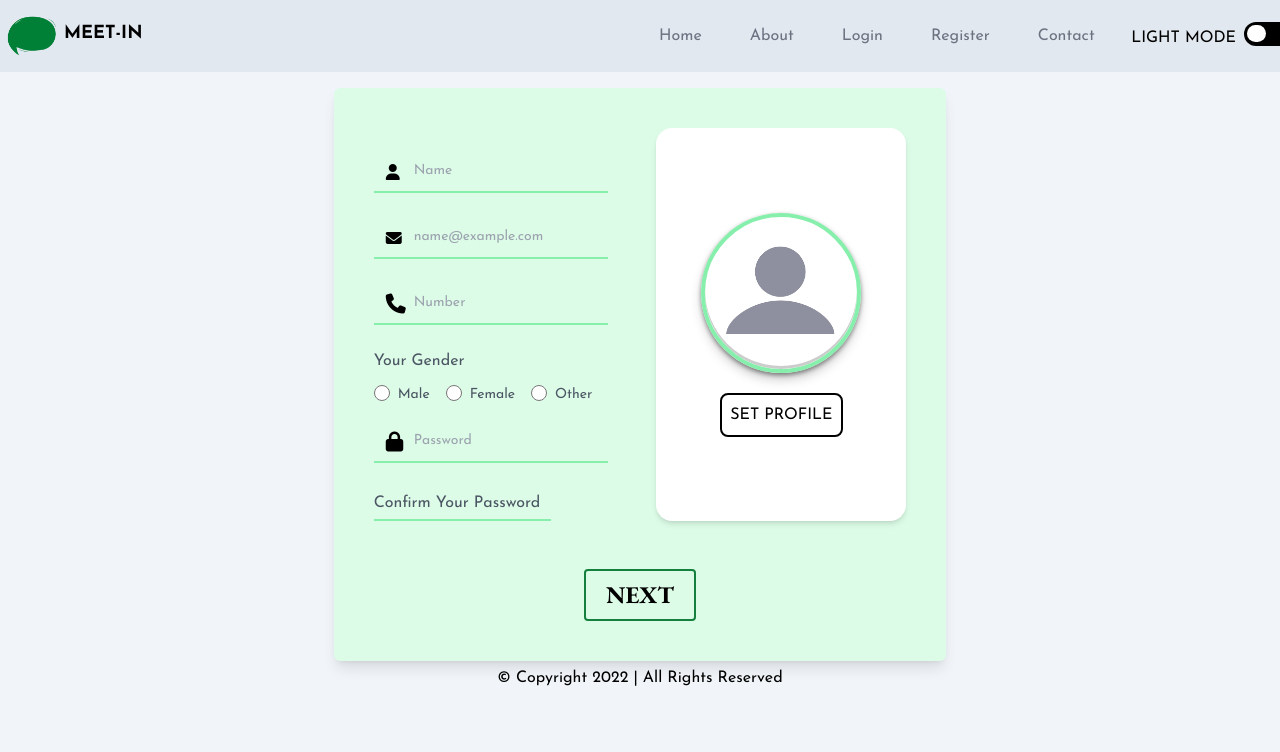
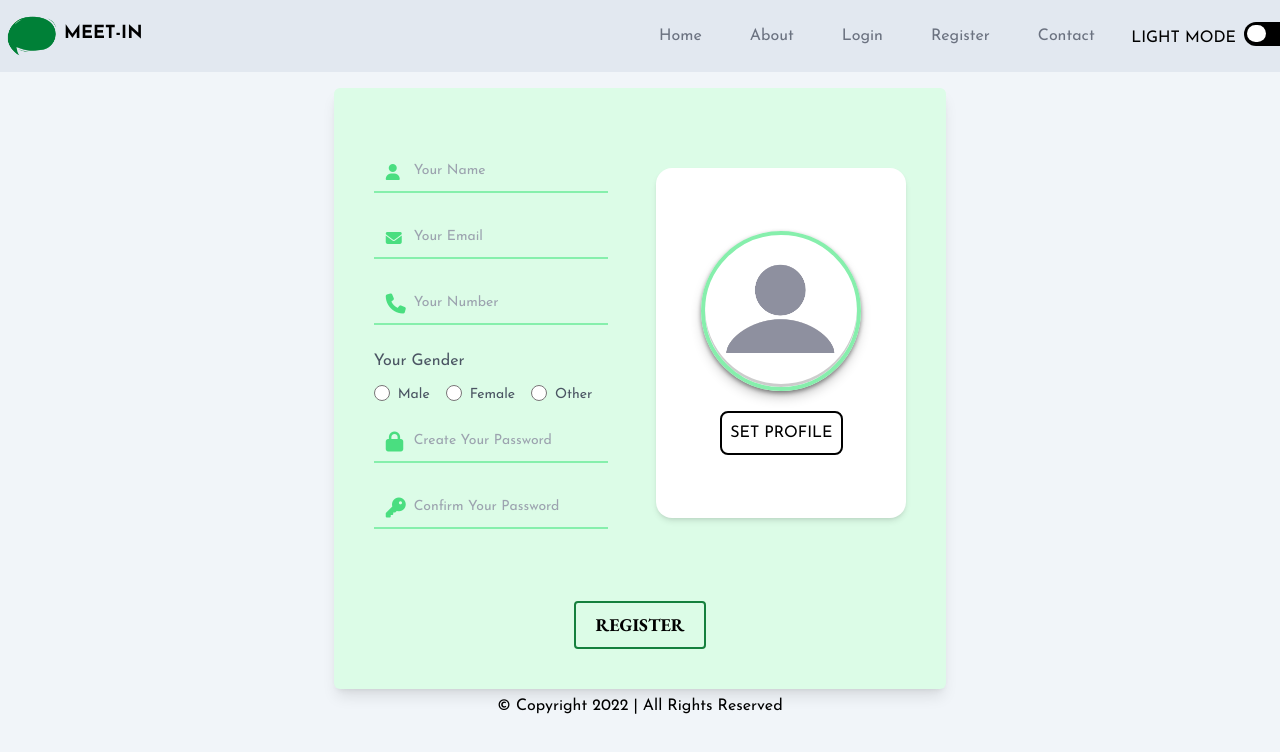
Before and after one commit to vaibhav537/GURUCOOL, a Next.js app: page /components/TeacherRegister in a window 1280 px wide. Shown: the top 752 px of the page. Built offline with nearby package versions, Linux system fonts and the light colour scheme; a web font is replaced by a local one.

Commit message:
Done with some changes on 29 dec

```diff
--- a/package.json
+++ b/package.json
@@ -15,12 +15,8 @@
     "mongoose": "^6.7.5",
     "next": "13.0.6",
     "next-themes": "^0.2.1",
-    "primeicons": "^6.0.1",
-    "primereact": "^8.7.3",
     "react": "18.2.0",
-    "react-avatar-edit": "^1.2.0",
     "react-dom": "18.2.0",
-    "react-image-crop": "^10.0.9",
     "react-toastify": "^9.1.1",
     "socket.io": "^4.5.4"
   },
--- a/pages/components/Radio.jsx
+++ b/pages/components/Radio.jsx
@@ -21,7 +21,7 @@ const Radio = () => {
   }
 
   return (
-    <div className="flex flex-col bg-slate-100 dark:bg-slate-600 h-screen mb-[50px] transition-all duration-1000">
+    <div className="flex flex-col bg-slate-100 dark:bg-slate-600 h-screen mb-[50px] ro transition-all duration-1000">
       <div className="flex mt-20">
         <span className={`transition-all w-[20rem] duration-300 font-bold ml-[250px] mr-[5s0px] mt-[20px] ${isActive?"text-slate-700 dark:text-slate-300 text-2xl": "text-green-500  text-3xl"}`}>
           Register As Teacher
--- /dev/null
+++ b/pages/components/TeacherCategory.jsx
@@ -0,0 +1,9 @@
+import React from 'react'
+
+const TeacherCategory = () => {
+  return (
+    <div>TeacherCategory</div>
+  )
+}
+
+export default TeacherCategory
--- a/pages/components/TeacherRegister.jsx
+++ b/pages/components/TeacherRegister.jsx
@@ -1,5 +1,4 @@
 import React, { useState } from "react";
-
 const TeacherRegister = () => {
   const [src, setSrc] = useState("/images/Blank.png");
   const [imgClass, setImgClass] = useState("mt-3");
@@ -12,21 +11,21 @@ const TeacherRegister = () => {
   };
   return (
     <>
-      <div className="flex justify-center items-center transition-all duration-1000">
+      <div className="flex justify-center items-center transition-all duration-1000 ">
         <div className="rounded-md p-10  shadow-lg dark:bg-green-900 mt-4 bg-green-100">
-          <form method="post" className="flex flex-col">
+          <form method="post" className="flex flex-col ">
             <div className="flex">
               <div className="mt-[23px]">
                 <div className="relative">
                   <div className="relative mb-6 ">
                     <div className="absolute inset-y-0 left-0 flex items-center pl-3 pointer-events-none">
-                      <i className="fa-solid fa-user"></i>
+                      <i className="fa-solid fa-user  text-green-400"></i>
                     </div>
                     <input
                       type="text"
                       id="name"
-                      className="text-gray-900 text-sm focus:border-b-4 transition-all duration-300 border-b-2 border-green-300 bg-green-100 block w-full pl-10 p-2.5  dark:border-gray-600 dark:placeholder-gray-400 dark:text-white outline-none"
-                      placeholder="Name"
+                      className="text-green-800 text-sm focus:border-b-4 transition-all duration-300 border-b-2 border-green-300 bg-green-100 block w-full pl-10 p-2.5  dark:placeholder:text-green-300 dark:bg-green-900 dark:text-green-200 outline-none"
+                      placeholder="Your Name"
                       autoComplete="off"
                     />
                   </div>
@@ -34,28 +33,27 @@ const TeacherRegister = () => {
                 <div className="relative">
                   <div className="relative mb-6 ">
                     <div className="absolute inset-y-0 left-0 flex items-center pl-3 pointer-events-none">
-                      <i className="fa-solid fa-envelope"></i>
+                      <i className="fa-solid fa-envelope  text-green-400"></i>
                     </div>
                     <input
                       type="email"
                       id="email"
-                      className="text-gray-900 text-sm focus:border-b-4 transition-all duration-300 border-b-2 border-green-300 bg-green-100 block w-full pl-10 p-2.5  dark:border-gray-600 dark:placeholder-gray-400 dark:text-white outline-none"
-                      placeholder="name@example.com"
+                      className="text-green-800 text-sm focus:border-b-4 transition-all duration-300 border-b-2 border-green-300 bg-green-100 block w-full pl-10 p-2.5  dark:placeholder:text-green-300 dark:bg-green-900 dark:text-green-200 outline-none"
+                      placeholder="Your Email"
                       autoComplete="off"
                     />
                   </div>
                 </div>
                 <div className="relative">
-
                   <div className="relative mb-6 ">
                     <div className="text-xl absolute inset-y-0 left-0 flex items-center pl-3 pointer-events-none">
-                      <i className="fa-solid fa-phone"></i>
+                      <i className="fa-solid fa-phone  text-green-400"></i>
                     </div>
                     <input
                       type="number"
                       id="phone"
-                      className="text-gray-900 text-sm focus:border-b-4 transition-all duration-300 border-b-2 border-green-300 bg-green-100 block w-full pl-10 p-2.5  dark:border-gray-600 dark:placeholder-gray-400 dark:text-white outline-none"
-                      placeholder="Number"
+                      className="text-green-800 text-sm focus:border-b-4 transition-all duration-300 border-b-2 border-green-300 bg-green-100 block w-full pl-10 p-2.5  dark:placeholder:text-green-300 dark:bg-green-900 dark:text-green-200 outline-none"
+                      placeholder="Your Number"
                       autoComplete="off"
                     />
                   </div>
@@ -74,7 +72,7 @@ const TeacherRegister = () => {
                         type="radio"
                         defaultValue
                         name="gender"
-                        className="w-4 h-4 text-blue-600 bg-gray-100 border-gray-300   dark:ring-offset-gray-800  dark:bg-gray-700 dark:border-gray-600"
+                        className="w-4 h-4 dark:accent-green-300 text-blue-600 accent-green-700 bg-gray-100 border-gray-300   dark:ring-offset-gray-800  dark:bg-gray-700 dark:border-gray-600"
                         required
                       />
                       <label
@@ -90,7 +88,7 @@ const TeacherRegister = () => {
                         type="radio"
                         defaultValue
                         name="gender"
-                        className="w-4 h-4 text-blue-600 bg-gray-100 border-gray-300   dark:ring-offset-gray-800  dark:bg-gray-700 dark:border-gray-600"
+                        className=" dark:accent-green-300 w-4 h-4 accent-green-700 text-blue-600 bg-gray-100 border-gray-300   dark:ring-offset-gray-800  dark:bg-gray-700 dark:border-gray-600"
                         required
                       />
                       <label
@@ -106,7 +104,7 @@ const TeacherRegister = () => {
                         type="radio"
                         defaultValue
                         name="gender"
-                        className="w-4 h-4 rounded-full text-blue-600 bg-gray-100 border-gray-300   dark:ring-offset-gray-800  dark:bg-gray-700 dark:border-gray-600"
+                        className="w-4 h-4 rounded-full dark:accent-green-300 accent-green-700 text-blue-600 bg-gray-100 border-gray-300   dark:ring-offset-gray-800  dark:bg-gray-700 dark:border-gray-600"
                         required
                       />
                       <label
@@ -121,34 +119,33 @@ const TeacherRegister = () => {
                 <div className="relative mt-4">
                   <div className="relative mb-6">
                     <div className="text-xl absolute inset-y-0 left-0 flex items-center pl-3 pointer-events-none">
-                    <i className="fa-solid fa-lock"></i>
+                      <i className="fa-solid fa-lock text-green-400"></i>
                     </div>
                     <input
                       type="password"
                       id="pass"
-                      className="text-gray-900 text-sm focus:border-b-4 transition-all duration-300 border-b-2 border-green-300 bg-green-100 block w-full pl-10 p-2.5  dark:border-gray-600 dark:placeholder-gray-400 dark:text-white outline-none"
-                      placeholder="Password"
+                      className="text-green-800 text-sm focus:border-b-4 transition-all duration-300 border-b-2 border-green-300 bg-green-100 block w-full pl-10 p-2.5  dark:placeholder:text-green-300 dark:bg-green-900 dark:text-green-200 outline-none"
+                      placeholder="Create Your Password"
                       autoComplete="off"
                     />
                   </div>
                 </div>
-                   <div className="relative mt-6">
-                  <input
-                    id="teacherCPass"
-                    type="password"
-                    className="dark:bg-green-900 border-green-300 border-b-2 py-1 focus:outline-none  focus:border-green-300 bg-green-100 focus:border-b-4 peer transition-colors"
-                    autoComplete="off"
-                    required
-                  />
-                  <label
-                    htmlFor="teacherCPass"
-                    className="absolute dark:text-green-100  cursor-text peer-focus:text-xs left-0 top-1 peer-focus:-top-4 transition-all peer-focus:text-green-400 text-gray-600 duration-300"
-                  >
-                    Confirm Your Password
-                  </label>
+                <div className="relative">
+                  <div className="relative mb-6 ">
+                    <div className="text-xl absolute inset-y-0 left-0 flex items-center pl-3 pointer-events-none">
+                      <i className="fa-solid fa-key text-green-400"></i>
+                    </div>
+                    <input
+                      type="password"
+                      id="cpass"
+                      className="text-green-800 text-sm focus:border-b-4 transition-all duration-300 border-b-2 border-green-300 bg-green-100 block w-full pl-10 p-2.5   dark:placeholder:text-green-300 dark:bg-green-900 dark:text-green-200 outline-none"
+                      placeholder="Confirm Your Password"
+                      autoComplete="off"
+                    />
+                  </div>
                 </div>
               </div>
-              <div className="rounded-2xl flex items-center   justify-center flex-col ml-12 shadow-md bg-white dark:bg-slate-600 p-5 w-[250px]">
+              <div className="rounded-2xl flex items-center   justify-center flex-col ml-12 shadow-md bg-white dark:bg-slate-600 p-5 w-[250px] h-[350px] mt-[40px]">
                 <div className="border-4 overflow-hidden w-[10rem] h-[10rem] rounded-full  shadow-3xl border-green-300">
                   <img src={src} alt="..." className={imgClass} />
                 </div>
@@ -166,13 +163,8 @@ const TeacherRegister = () => {
                 />
               </div>
             </div>
-
-            <div className="mt-12 block m-auto">
-              <input
-                type="submit"
-                value="Next"
-                className="font-bold font-Garamond text-2xl text-black border-2 border-green-700 uppercase rounded cursor-pointer hover:bg-green-300 hover:text-green-500 transition-all duration-300 dark:text-white bg-transparent p-2 px-5"
-              />
+            <div className="mt-12 flex justify-evenly items-center">
+              <input type="submit" value="REGISTER" className="font-bold font-Garamond text-lg text-black border-2 border-green-700 uppercase rounded cursor-pointer hover:bg-green-300 hover:text-green-500 transition-all duration-300 dark:text-white bg-transparent p-2 px-5"/>
             </div>
           </form>
         </div>
--- a/pages/json/class.json
+++ /dev/null
@@ -1,3 +0,0 @@
-[
-
-]
--- a/pages/register.js
+++ b/pages/register.js
@@ -11,8 +11,9 @@ const Register = () => {
         <meta name="description" content="Generated by developer for the who needs to be thier doubts and want to learn from the expert" />
         <link rel="icon" href="/images/logo.png" />
       </Head>
+      <div className='mb-[10rem]'>
       <Radio/>
-
+      </div>
     </>
   )
 }
```
Also changed, not shown: pages/json/field.json (deleted, +0 -187 lines), tailwind.config.js (+11 -1 lines), 2 other files (tests, documents, lock files or other folders).
